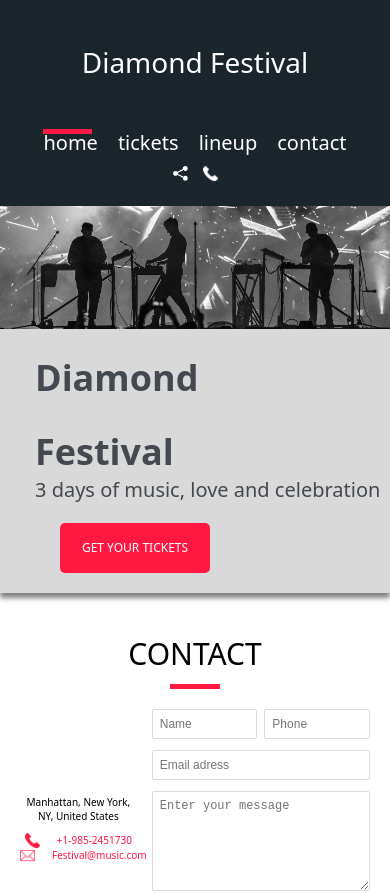
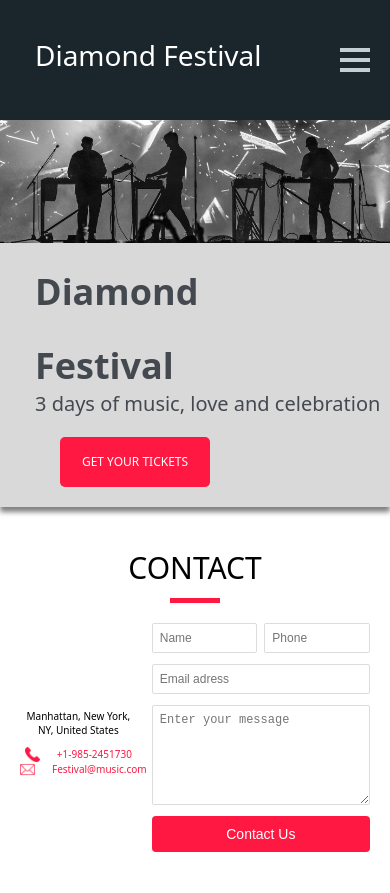
Before and after one commit to mukhacheva/homework_3, a React (Create React App) app: page / in a window 390 px wide. Shown: the top 893 px of the page. Built offline with nearby package versions, Linux system fonts and the light colour scheme.

Commit message:
burger_menu part1

```diff
--- /dev/null
+++ b/src/components/burger_menu.js
@@ -0,0 +1,76 @@
+import React, { useState, useEffect, useRef } from 'react';
+import { Link } from 'react-router-dom';
+
+import line from '../img/line.png';
+import shareImg from '../img/share_img.png';
+import phoneImg from '../img/phone_img.png';
+
+import '../styles/burger_menu.css';
+
+function BurgerMenu() {
+  const [isMobileMenuOpen, setMobileMenuOpen] = useState(false);
+
+  const menuRef = useRef(null);
+  const burgerRef = useRef(null);
+
+  const toggleMenu = () => {
+    setMobileMenuOpen(!isMobileMenuOpen);
+  };
+
+  // Закрытие меню при клике вне его области
+  useEffect(() => {
+    const handleClickOutside = (event) => {
+      if (
+        menuRef.current && !menuRef.current.contains(event.target) &&
+        burgerRef.current && !burgerRef.current.contains(event.target)
+      ) {
+        setMobileMenuOpen(false);
+      }
+    };
+
+    document.addEventListener('click', handleClickOutside);
+
+    return () => {
+      document.removeEventListener('click', handleClickOutside);
+    };
+  }, []);
+
+  return (
+    <header>
+      <div className="top-navigation">
+        <div className="logo-title">
+          <p>Diamond Festival</p>
+        </div>
+
+        <div
+          className={`burger ${isMobileMenuOpen ? 'active' : ''}`}
+          onClick={toggleMenu}
+          ref={burgerRef}
+        >
+          <span></span>
+          <span></span>
+          <span></span>
+        </div>
+
+        <div className={`nav_main ${isMobileMenuOpen ? 'active' : ''}`} ref={menuRef}>
+          <div className="nav_top">
+            <div className="home">
+              <img src={line} className="line" alt="line" />
+              <Link to="/">home</Link>
+            </div>
+            <Link to="/table">tickets</Link>
+            <a href="#">lineup</a>
+            <a href="#">contact</a>
+          </div>
+
+          <div className="nav_side">
+            <a href="#"><img src={shareImg} alt="Share_image" /></a>
+            <a href="#"><img src={phoneImg} alt="Phone_image" /></a>
+          </div>
+        </div>
+      </div>
+    </header>
+  );
+}
+
+export default BurgerMenu;
--- a/src/pages/page.js
+++ b/src/pages/page.js
@@ -6,33 +6,17 @@ import { Link } from 'react-router-dom';
 // Импортируем изображения
 import line from '../img/line.png';
 import headerImg from '../img/img_1.jpg';
-import shareImg from '../img/share_img.png';
-import phoneImg from '../img/phone_img.png';
+// import shareImg from '../img/share_img.png';
+// import phoneImg from '../img/phone_img.png';
 import redPhoneImg from '../img/phone_img_red.png';
 import envelopeImg from '../img/envelope_img.png';
+
+import BurgerMenu from '../components/burger_menu.js';
 
 export default function Home() {
   return (
     <div>
-      <header>
-        <div className="logo-title"><p>Diamond Festival</p></div>
-        <nav className="nav_main">
-          <div className="nav_top">
-            <div className="home">
-              {/* Используем импортированное изображение */}
-              <img src={line} className="line" alt="line" />
-              <Link to="/">home</Link> {/* Ссылка на главную */}
-            </div>
-            <Link to="/table">tickets</Link> {/* Ссылка на страницу с таблицей */}
-            <a href="#">lineup</a>
-            <a href="#">contact</a>
-          </div>
-          <div className="nav_side">
-            <a href="#"><img src={shareImg} alt="Share_image" /></a>
-            <a href="#"><img src={phoneImg} alt="Phone_image" /></a>
-          </div>
-        </nav>
-      </header>
+      <BurgerMenu/>
 
       {/* Используем импортированное изображение */}
       <img src={headerImg} className="header_img" alt="Header image" />
--- /dev/null
+++ b/src/styles/burger_menu.css
@@ -0,0 +1,150 @@
+.top-navigation {
+    background-color: #1B262C;
+    display: flex;
+    height: 111px;
+    align-items: center;
+    justify-content: space-between;
+    padding: 10px 20px;
+    margin-bottom: 0;
+}
+
+.logo-title {
+    font-size: 32px;
+    color: white;
+    align-self: center;
+    margin-left: 30px;
+    display: block;
+}
+
+.nav_main {
+    display: flex;
+    align-items: center;
+    margin-left: 610px;
+}
+
+.nav_top {
+    font-size: 24px;
+    color: white;
+    display: flex;
+    gap: 30px;
+}
+
+.nav_side {
+    display: flex;
+    margin-left: 30px;
+    margin-right: 30px;
+    gap: 25px;
+    align-self: center;
+}
+
+.nav_side img {
+    width: 15px;
+    height: 15px;
+    object-fit: contain;
+}
+
+.burger {
+    display: none;
+}
+
+@media (max-width: 1240px) {
+    .burger {
+      display: none;
+    }
+
+    .nav_main {
+      display: flex;
+      flex-direction: row;
+      align-items: center;
+      margin-left: 430px;
+    }
+
+    .nav_top {
+      display: flex;
+      flex-direction: row;
+      gap: 20px;
+    }
+
+    .nav_side {
+      display: none !important;
+    }
+  }
+
+  @media (max-width: 1070px) {
+    .burger {
+      display: none;
+    }
+
+    .nav_main {
+      display: flex;
+      flex-direction: row;
+      align-items: center;
+      margin-left: 400px;
+    }
+
+    .nav_top {
+      display: flex;
+      flex-direction: row;
+      gap: 10px;
+    }
+
+    .nav_side {
+      display: none !important;
+    }
+
+    .logo-title {
+        font-size: 20px;
+        margin-left: 0;
+        margin-bottom: 10px;
+    }
+
+    .top-navigation {
+        background-color: #1B262C;
+        display: flex;
+        height: 90px;
+        align-items: center;
+        justify-content: space-between;
+        padding: 10px 20px;
+        margin-bottom: 0;
+    }
+  }
+
+  @media (max-width: 875px) {
+    .burger {
+        display: flex;
+        flex-direction: column;
+        align-items: center;
+        gap: 6px;
+        cursor: pointer;
+        position: absolute;
+        right: 20px;
+      }
+
+      /*анимированные линии */
+      .burger span {
+        width: 30px;
+        height: 4px;
+        background-color: #c4cfd5;
+        transition: 0.4s;
+      }
+
+      /* Анимация при активном состоянии */
+      .burger.active span:nth-child(1) {
+        transform: rotate(45deg) translate(7px, 7px);
+      }
+
+      .burger.active span:nth-child(2) {
+        opacity: 0;
+      }
+
+      .burger.active span:nth-child(3) {
+        transform: rotate(-45deg) translate(7px, -7px);
+      }
+
+      .nav_main {
+        display: none !important;
+      }
+      /* .top-navigation {
+        display: none !important;
+      } */
+  }
--- a/src/styles/page.css
+++ b/src/styles/page.css
@@ -32,7 +32,7 @@ body {
     padding: 0 15px;
 }
 
-header {
+/* header {
     background-color: #1B262C;
     display: flex;
     height: 111px;
@@ -47,6 +47,7 @@ header {
     color: white;
     align-self: center;
     margin-left: 30px;
+    display: block;
 }
 
 .nav_main {
@@ -73,7 +74,7 @@ header {
     width: 15px;
     height: 15px;
     object-fit: contain;
-}
+} */
 
 .header_img {
     width: 100%;
@@ -297,20 +298,20 @@ footer {
         padding: 0 10px;
     }
 
-    header {
+    /* header {
         flex-direction: column;
         align-items: flex-start;
         padding: 15px;
         height: auto;
-    }
+    } */
 
-    .logo-title {
+    /* .logo-title {
         font-size: 28px;
         margin-left: 0;
         margin-bottom: 10px;
-    }
+    } */
 
-    .nav_main {
+    /* .nav_main {
         flex-direction: column;
         align-items: center;
         width: 100%;
@@ -325,12 +326,12 @@ footer {
     .nav_side {
         margin: 10px 0;
         gap: 15px;
-    }
-
+    } */
+/*
     .header_img {
         width: 100%;
         height: auto;
-    }
+    } */
 
     .square {
         width: 100%;
```
